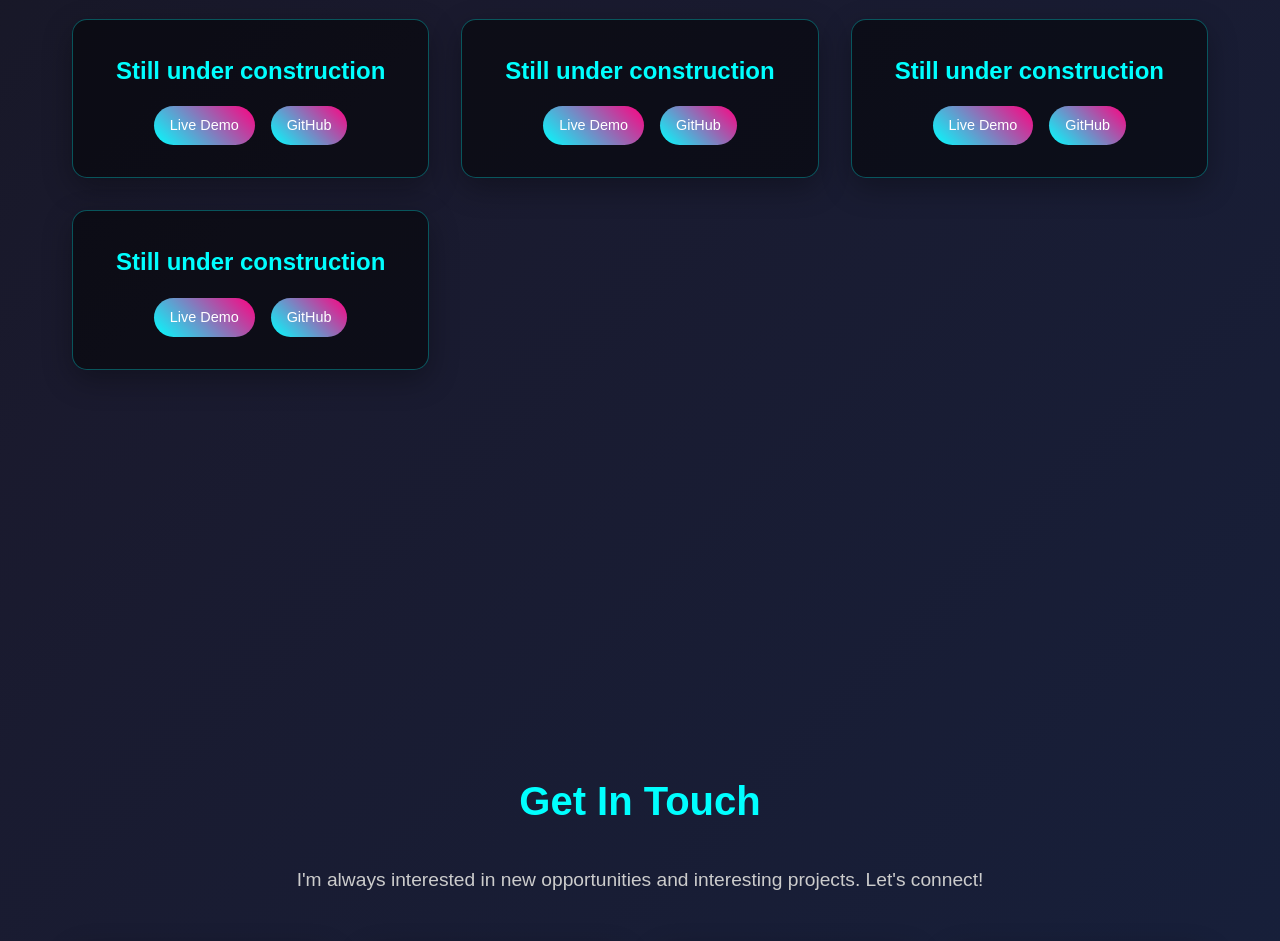
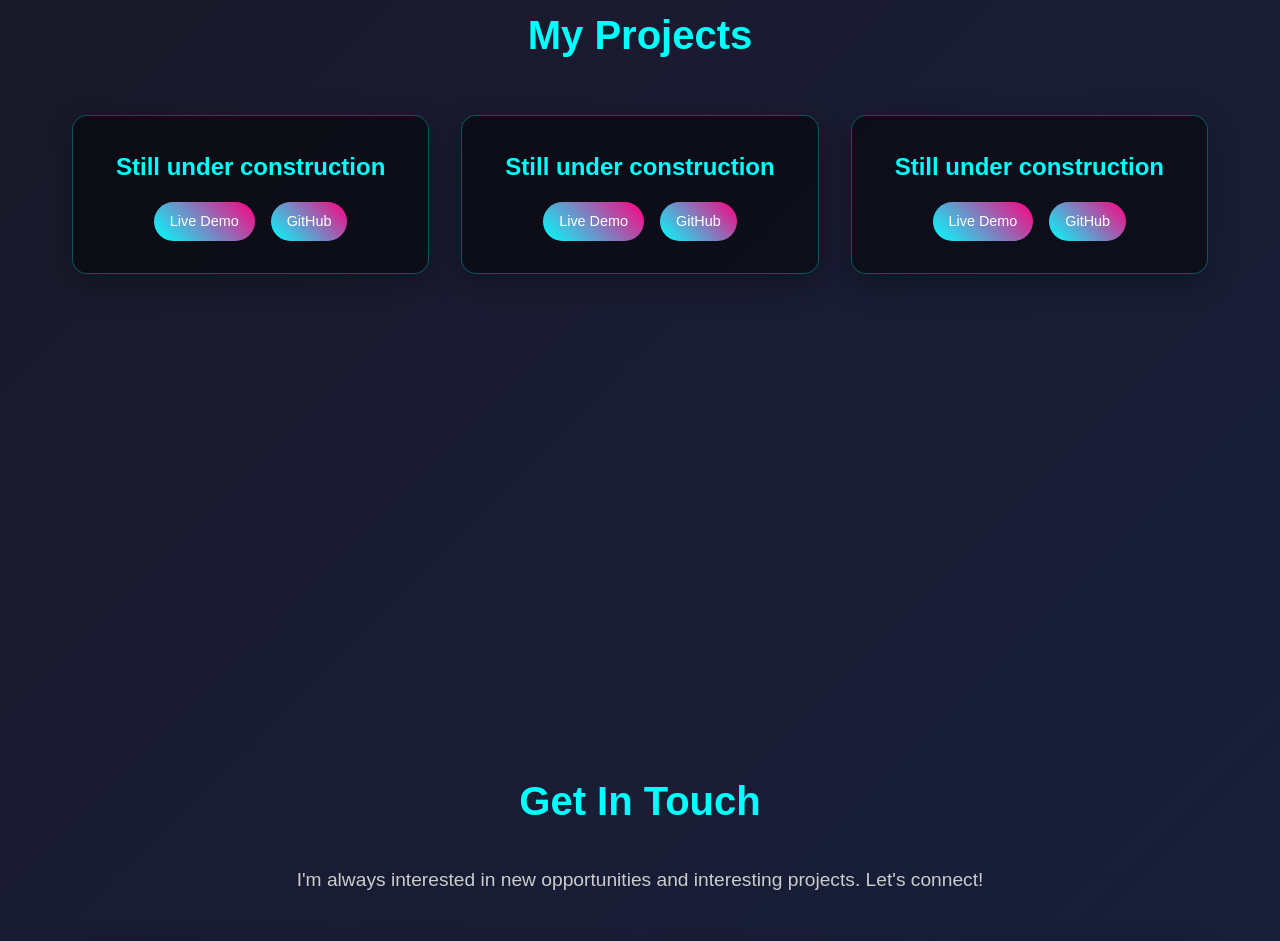
Before and after one commit to Mmasetshaba28/Portfolio, a plain HTML site: page index.html in a window 1280 px wide. Shown: the part 1921-2862 px from the top of the page. Drawn offline with Linux system fonts and the light colour scheme.

Commit message:
Update index.html

```diff
--- a/index.html
+++ b/index.html
@@ -90,13 +90,7 @@
                     <a href="#" class="project-link">GitHub</a>
                 </div>
             </div>
-            <div class="project-card">
-                <h3>Still under construction</h3>
-                <div class="project-links">
-                    <a href="#" class="project-link">Live Demo</a>
-                    <a href="#" class="project-link">GitHub</a>
-                </div>
-            </div>
+
         </div>
     </section>
 
```
